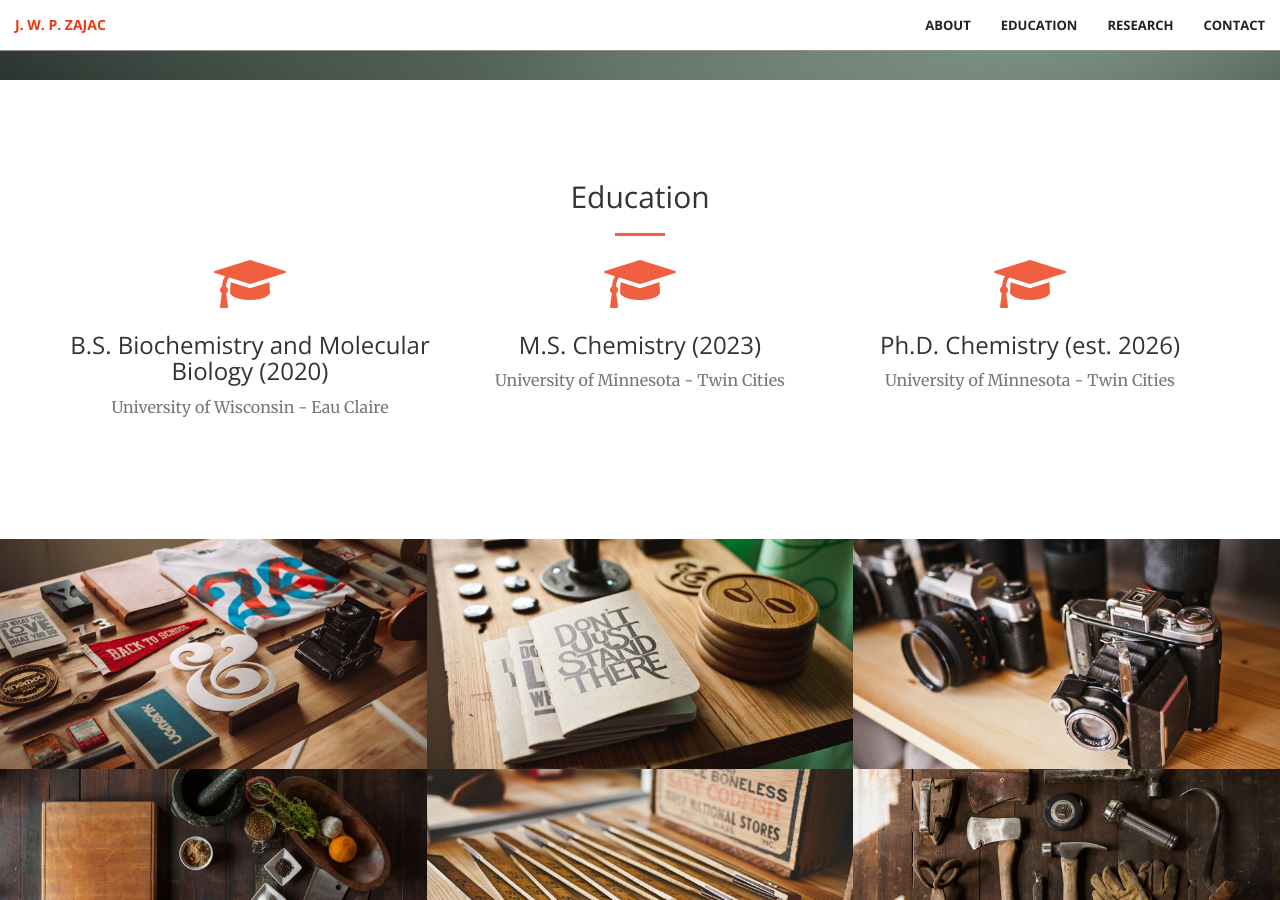
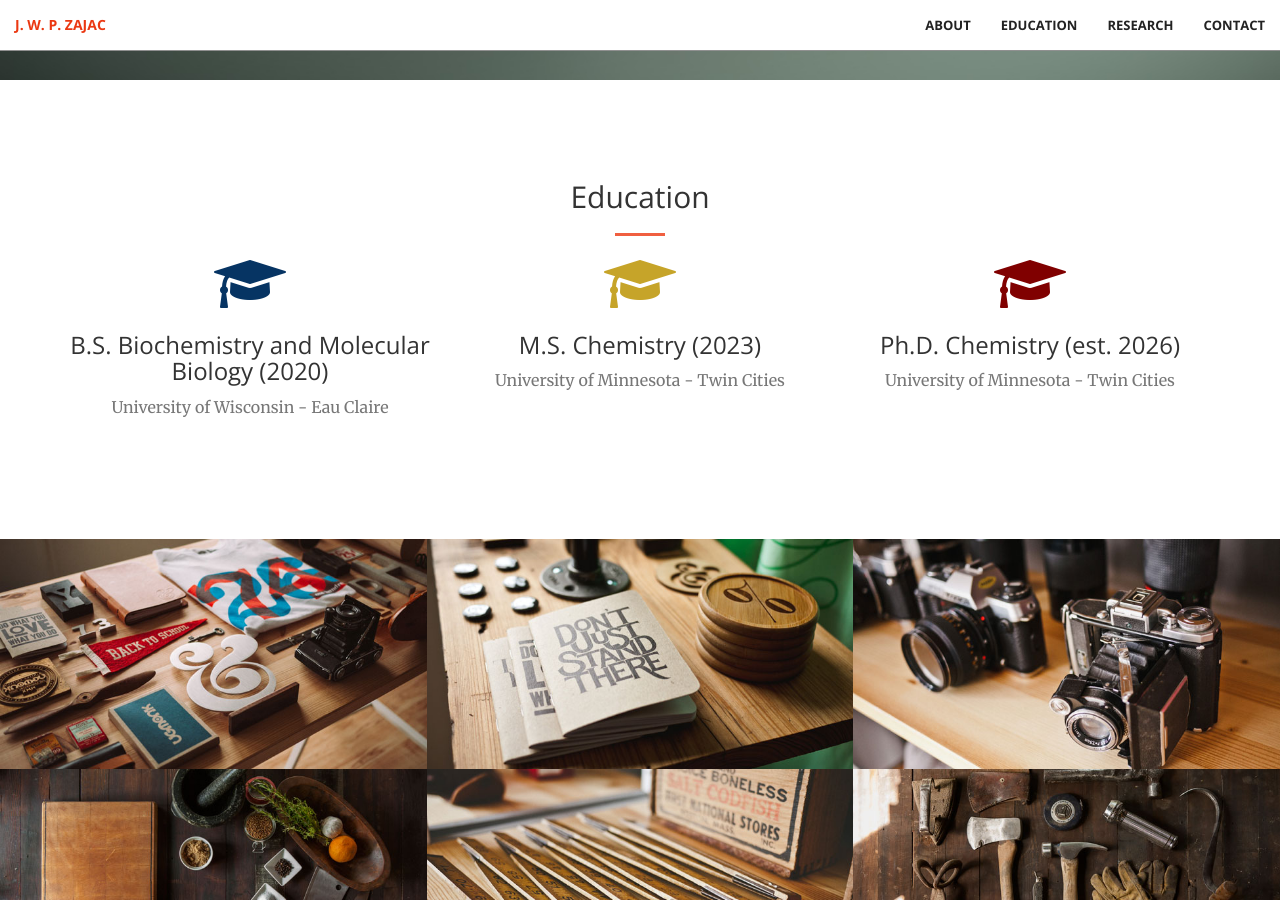
Before and after one commit to Jonathan-Zajac/Jonathan-Zajac.github.io, a Jekyll site: the page built from index.html, in a window 1280 px wide and 900 px high, scrolled down 820 px. Built offline with Jekyll 4.4.1, drawn with Linux system fonts in a browser that asks for light colours.

Commit message:
color education icons

```diff
--- a/_includes/education.html
+++ b/_includes/education.html
@@ -1,3 +1,15 @@
+<style>
+    #education .row .col-lg-4:nth-of-type(1) i.fa {
+        color: #063463 !important;  /* UWEC blue */
+    }
+    #education .row .col-lg-4:nth-of-type(2) i.fa {
+        color: #c6a429 !important;  /* UMN gold */
+    }
+    #education .row .col-lg-4:nth-of-type(3) i.fa {
+        color: #800000 !important;  /* UMN maroon */
+    }
+</style>
+
 <section id="education">
     <div class="container">
         <div class="row">
```
